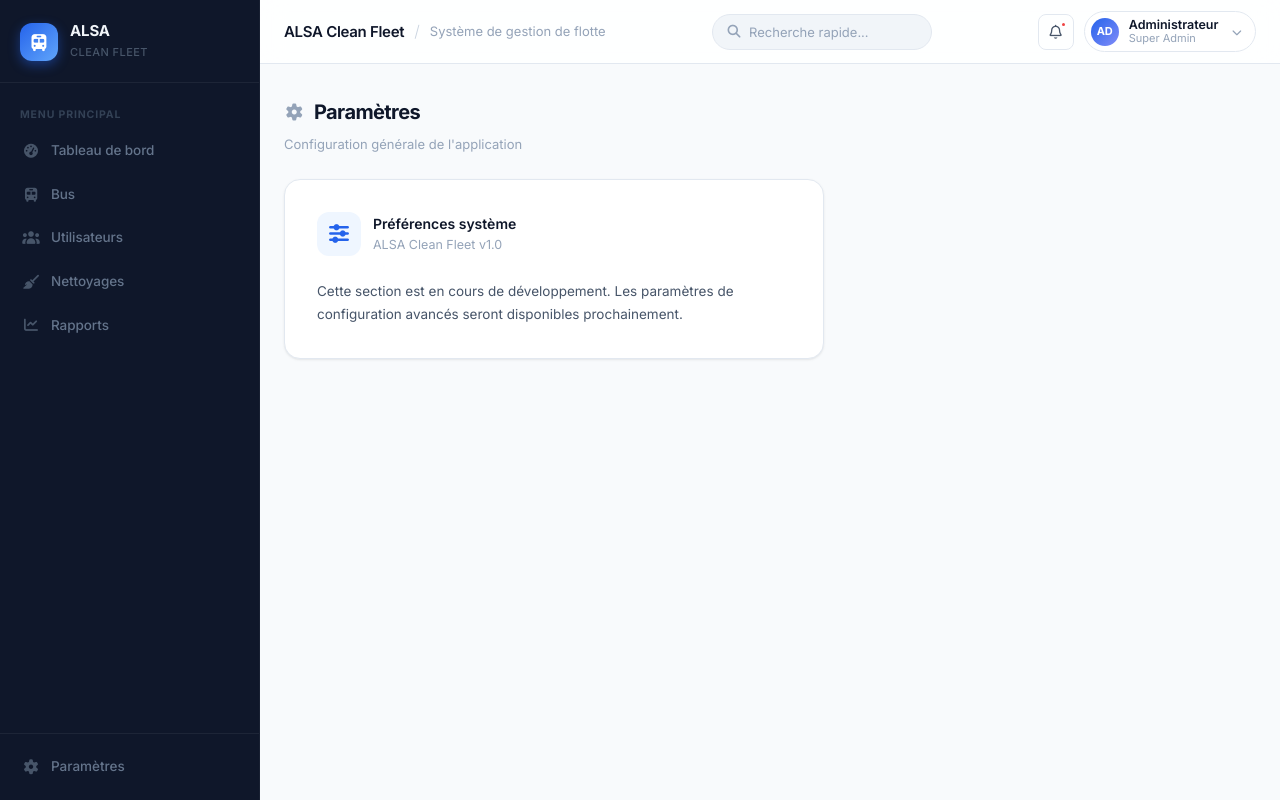
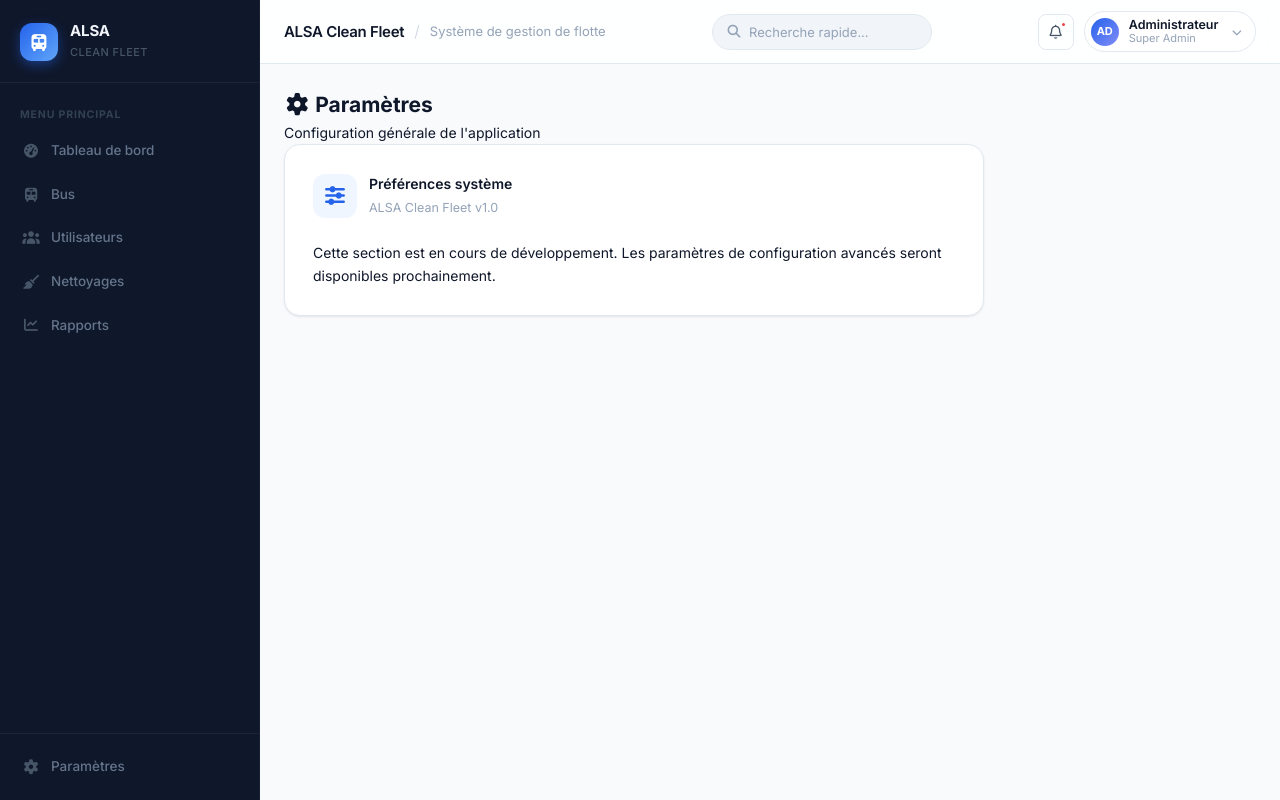
Before and after one commit to MarwaMarar/gestion-nettoyage-bus, an Angular app: page /admin/parametres in a window 1280 px wide. Built offline with nearby package versions, Linux system fonts and the light colour scheme.

Commit message:
Update nettoyages  page design

```diff
--- a/src/app/admin/nettoyages/nettoyages.html
+++ b/src/app/admin/nettoyages/nettoyages.html
@@ -143,7 +143,7 @@
                 <i class="fa-solid fa-pen"></i> Modifier
               </button>
               <button class="btn-supprimer" (click)="supprimerNettoyage(n.id)">
-                <i class="fa-solid fa-trash"></i> Supprimer
+                <i class="fa-solid fa-trash"></i> Désactiver
               </button>
             </div>
           </td>
--- a/src/app/admin/parametres/parametres.css
+++ b/src/app/admin/parametres/parametres.css
@@ -0,0 +1,143 @@
+.settings-card {
+  background: var(--surface);
+  border: 1px solid var(--border);
+  border-radius: var(--radius-lg);
+  padding: 28px;
+  box-shadow: var(--shadow-sm);
+  max-width: 700px;
+  margin-bottom: 20px;
+  animation: fadeInUp 0.35s ease both;
+}
+
+
+.settings-header {
+  display: flex;
+  align-items: center;
+  gap: 12px;
+  margin-bottom: 24px;
+}
+
+
+.settings-icon {
+  width: 44px;
+  height: 44px;
+  background: var(--primary-light);
+  border-radius: var(--radius-md);
+  display: flex;
+  align-items: center;
+  justify-content: center;
+  font-size: 20px;
+  color: var(--primary);
+}
+
+
+.security-icon {
+  background: var(--danger-light);
+  color: var(--danger);
+}
+
+
+.icon-config {
+  color: var(--success);
+}
+
+
+.settings-header h3 {
+  font-size: 14px;
+  font-weight: 600;
+  color: var(--text-primary);
+  margin: 0 0 3px;
+}
+
+
+.settings-header p {
+  font-size: 12.5px;
+  color: var(--text-muted);
+  margin: 0;
+}
+
+
+
+.settings-form {
+  display: flex;
+  flex-direction: column;
+  gap: 16px;
+}
+
+
+.settings-form input,
+.settings-select {
+
+  height: 40px;
+  padding: 0 12px;
+
+  border: 1px solid var(--border);
+  border-radius: var(--radius-sm);
+
+  font-size: 13.5px;
+  color: var(--text-primary);
+  background: var(--bg);
+
+  font-family: inherit;
+  outline: none;
+
+  transition: border-color var(--transition),
+              box-shadow var(--transition),
+              background var(--transition);
+}
+
+
+
+.settings-form input:focus,
+.settings-select:focus {
+
+  border-color: var(--primary);
+  box-shadow: var(--shadow-glow);
+  background: var(--surface);
+
+}
+
+
+
+.btn-save {
+
+  height: 40px;
+  width: fit-content;
+  padding: 0 22px;
+
+  background: var(--primary);
+  color: white;
+
+  border: none;
+  border-radius: var(--radius-sm);
+
+  font-size: 13.5px;
+  font-weight: 600;
+
+  cursor: pointer;
+  font-family: inherit;
+
+  transition: background var(--transition),
+              transform var(--transition);
+
+}
+
+
+
+.btn-save:hover {
+
+  background: var(--primary-hover);
+  transform: translateY(-1px);
+
+}
+
+
+
+@media (max-width: 768px) {
+
+  .settings-card {
+    max-width: 100%;
+    padding: 20px;
+  }
+
+}
--- a/src/app/admin/parametres/parametres.html
+++ b/src/app/admin/parametres/parametres.html
@@ -1,24 +1,52 @@
-<div style="padding: 8px 0; animation: fadeInUp 0.35s ease both">
-  <div style="display:flex;align-items:center;gap:10px;margin-bottom:6px">
-    <h2 style="font-size:20px;font-weight:700;color:var(--text-primary);letter-spacing:-0.03em;margin:0;display:flex;align-items:center;gap:10px">
-      <i class="fa-solid fa-gear" style="color:var(--text-muted);font-size:16px"></i>
+<div class="parametres-page">
+
+  <div class="page-title">
+
+    <h2>
+      <i class="fa-solid fa-gear"></i>
       Paramètres
     </h2>
+
+    <p>
+      Configuration générale de l'application
+    </p>
+
   </div>
-  <p style="font-size:13px;color:var(--text-muted);margin:0 0 24px">Configuration générale de l'application</p>
 
-  <div style="background:var(--surface);border:1px solid var(--border);border-radius:var(--radius-lg);padding:32px;box-shadow:var(--shadow-sm);max-width:540px">
-    <div style="display:flex;align-items:center;gap:12px;margin-bottom:24px">
-      <div style="width:44px;height:44px;background:var(--primary-light);border-radius:var(--radius-md);display:flex;align-items:center;justify-content:center;font-size:20px;color:var(--primary)">
+
+
+  <div class="settings-card">
+
+    <div class="settings-header">
+
+      <div class="settings-icon">
         <i class="fa-solid fa-sliders"></i>
       </div>
+
+
       <div>
-        <div style="font-size:14px;font-weight:600;color:var(--text-primary)">Préférences système</div>
-        <div style="font-size:12.5px;color:var(--text-muted)">ALSA Clean Fleet v1.0</div>
+
+        <h3>
+          Préférences système
+        </h3>
+
+        <p>
+          ALSA Clean Fleet v1.0
+        </p>
+
       </div>
+
     </div>
-    <p style="font-size:13.5px;color:var(--text-secondary);line-height:1.7">
-      Cette section est en cours de développement. Les paramètres de configuration avancés seront disponibles prochainement.
+
+
+
+    <p class="settings-description">
+      Cette section est en cours de développement.
+      Les paramètres de configuration avancés seront disponibles prochainement.
     </p>
+
+
   </div>
+
+
 </div>
--- a/src/app/admin/tableau-de-bord/tableau-de-bord.css
+++ b/src/app/admin/tableau-de-bord/tableau-de-bord.css
@@ -183,7 +183,8 @@
 }
 
 .card-valid::before {
-  background: var(--success);
+  background: var(--success) ;
+
 }
 
 .card-refus::before {
@@ -202,6 +203,7 @@
 .card-valid .card-icon-wrap {
   background: var(--success-light);
   color: var(--success);
+
 }
 
 .card-refus .card-icon-wrap {
```
Also changed, not shown: src/app/admin/parametres/parametres.ts (+5 -3 lines).
